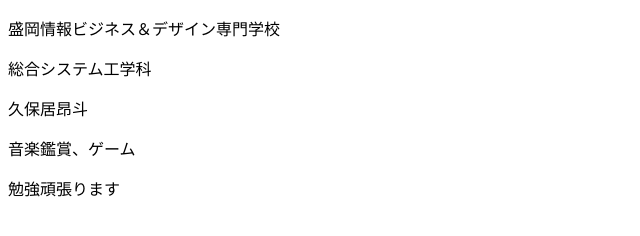
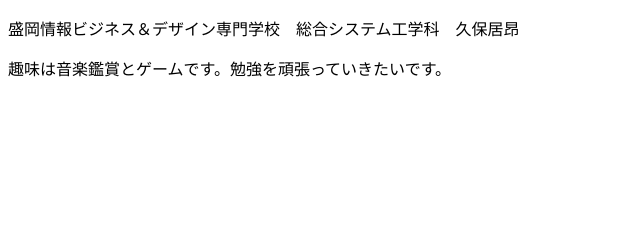
Before and after one commit to kikuchihibiki/practice01, a plain HTML site: page profile_b.html in a window 1280 px wide. Shown: the whole page, without its empty margins (0-640 px from the left). Drawn offline with Linux system fonts and the light colour scheme.

Commit message:
自己紹介

```diff
--- a/profile_b.html
+++ b/profile_b.html
@@ -1,10 +1,7 @@
 <!doctype html>
 <html lang="ja">
-<body>
-	<p>盛岡情報ビジネス＆デザイン専門学校</p>
-	<p>総合システム工学科</p>
-	<p>久保居昂斗</p>
-	<p>音楽鑑賞、ゲーム</p>
-	<p>勉強頑張ります</p>
-</body>
+	<body>
+		<p>盛岡情報ビジネス＆デザイン専門学校　総合システム工学科　久保居昂</p>
+		<p>趣味は音楽鑑賞とゲームです。勉強を頑張っていきたいです。</p>
+	</body>
 </html>
```
